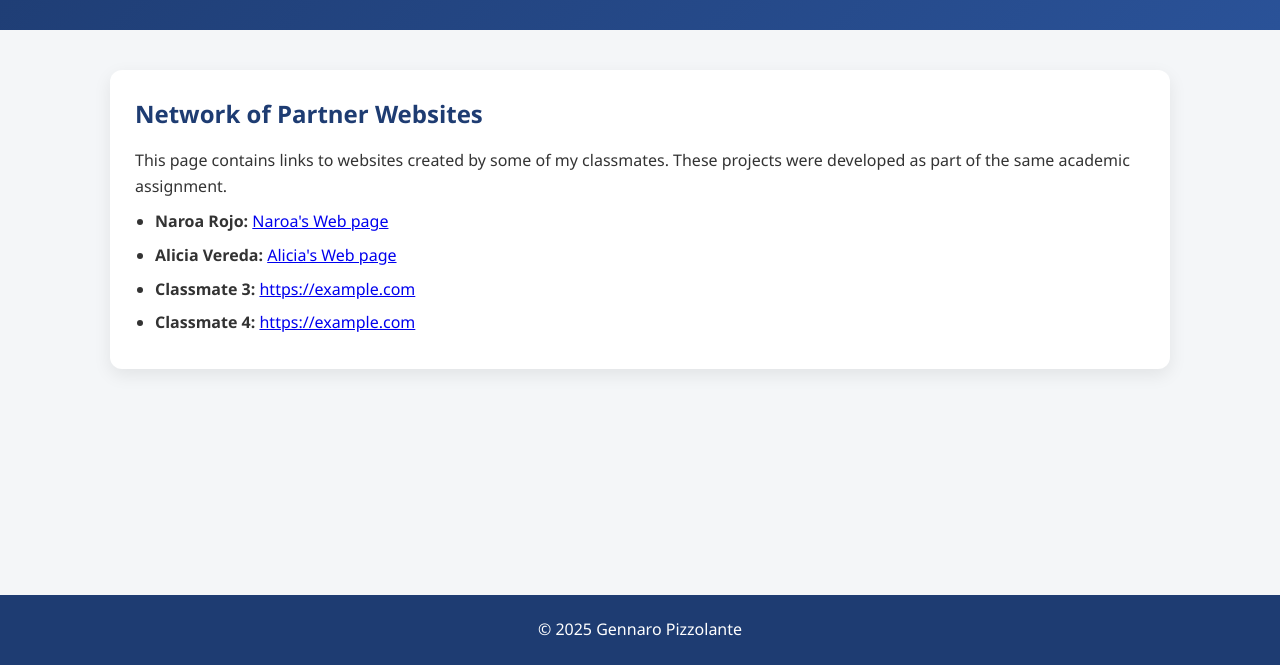
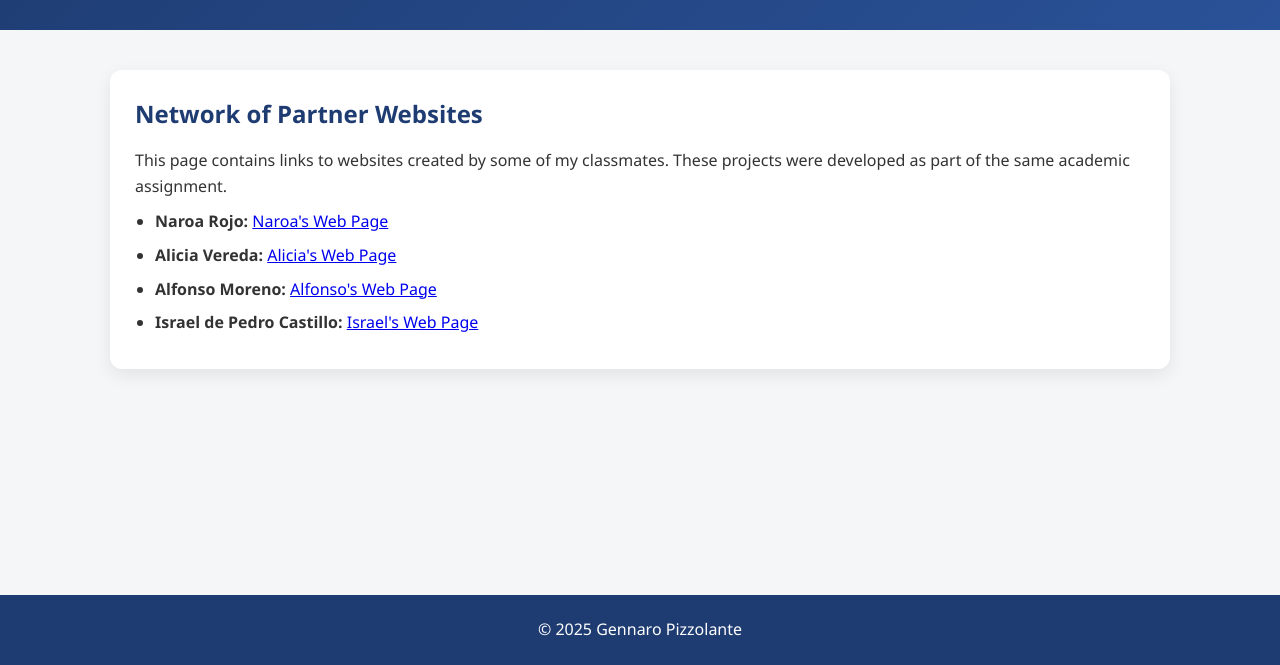
Before and after one commit to gennaro-pizzolante-dagher/web_page_pizzolante, a plain HTML site: page docs/public/net.html in a window 1280 px wide. Shown: the part 135-800 px from the top of the page. Drawn offline with Linux system fonts and the light colour scheme.

Commit message:
Update net page

```diff
--- a/docs/public/net.html
+++ b/docs/public/net.html
@@ -35,28 +35,28 @@
         <li>
           <strong>Naroa Rojo:</strong>
           <a href="https://naroa-rojo-perruca.github.io/Web_practicalworkII_Naroa/" target="_blank" rel="noopener noreferrer">
-            Naroa's Web page
+            Naroa's Web Page
           </a>
         </li>
 
         <li>
           <strong>Alicia Vereda:</strong>
           <a href="https://alicia-vereda-ferrero.github.io/personal-web/" target="_blank" rel="noopener noreferrer">
-            Alicia's Web page
+            Alicia's Web Page
           </a>
         </li>
 
         <li>
-          <strong>Classmate 3:</strong>
-          <a href="https://example.com" target="_blank" rel="noopener noreferrer">
-            https://example.com
+          <strong>Alfonso Moreno:</strong>
+          <a href="https://alfonso-moreno-aguilera.github.io/Fundamentals-of-Computer-Engineering-Practical-Work-II/" target="_blank" rel="noopener noreferrer">
+            Alfonso's Web Page
           </a>
         </li>
 
         <li>
-          <strong>Classmate 4:</strong>
-          <a href="https://example.com" target="_blank" rel="noopener noreferrer">
-            https://example.com
+          <strong>Israel de Pedro Castillo:</strong>
+          <a href="https://israel-depedro-castillo.github.io/Practical_work_II/public/about.html" target="_blank" rel="noopener noreferrer">
+            Israel's Web Page
           </a>
         </li>
       </ul>
```
